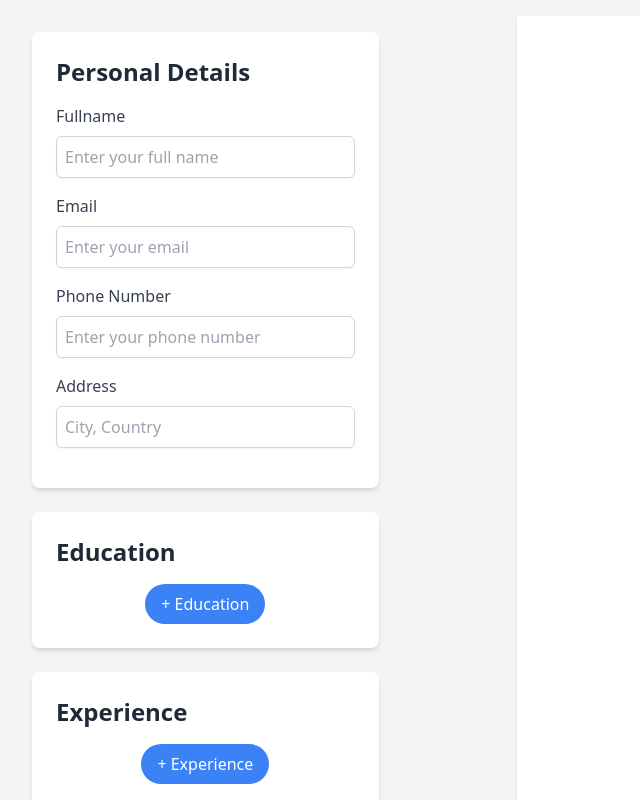
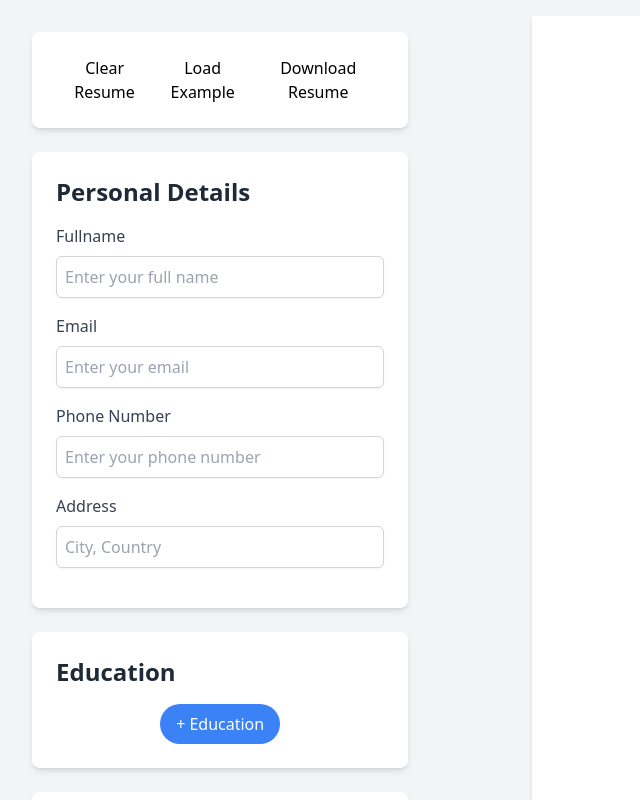
Before and after one commit to minhnguyen9702/odin-cv-builder, a React (Vite) app: page / in a window 1280 px wide. Shown: the top 800 px of the page, without its empty margins (0-640 px from the left). Built offline with nearby package versions, Linux system fonts and the light colour scheme.

Commit message:
add clear resume

```diff
--- a/src/App.jsx
+++ b/src/App.jsx
@@ -5,6 +5,7 @@ import PersonalDetails from "./PersonalDetails";
 import EducationDetails from "./EducationDetails";
 import ExperienceDetails from "./ExperienceDetails";
 import Display from "./Display";
+import ButtonsTray from "./ButtonsTray";
 
 function App() {
   // This section handles personalInfo
@@ -76,9 +77,24 @@ function App() {
     setExperienceInfo(experienceInfo.filter((exp) => exp.id !== id));
   };
 
+  const clearResume = () => {
+    setPersonalInfo({
+      fullname: "",
+      email: "",
+      phone: "",
+      address: "",
+    });
+    setEducationInfo([]);
+    setExperienceInfo([]);
+  };
+
   return (
     <div className="flex bg-gray-100">
+      {/* Input Section*/}
       <div className="flex-grow m-8">
+        <ButtonsTray
+          onClear={clearResume}
+        />
         <DetailsWrapper header="Personal Details">
           <PersonalDetails
             personalInfo={personalInfo}
@@ -102,7 +118,8 @@ function App() {
           />
         </DetailsWrapper>
       </div>
-      <div className="w-2/3 ml-4">
+      <div className="w-[68%] ml-4">
+        {/* Display Section*/}
         <Display
           personalInfo={personalInfo}
           educationInfo={educationInfo}
--- /dev/null
+++ b/src/ButtonsTray.jsx
@@ -0,0 +1,19 @@
+import PropTypes from "prop-types";
+
+function ButtonsTray({ onClear, onLoadExample, onDownload }) {
+  return (
+    <div className="mx-auto p-6 bg-white rounded-lg shadow-md mb-6 flex justify-between">
+      <button onClick={onClear}>Clear Resume</button>
+      <button>Load Example</button>
+      <button>Download Resume</button>
+    </div>
+  );
+}
+
+ButtonsTray.propTypes = {
+  onClear: PropTypes.func,
+  onLoadExample: PropTypes.func,
+  onDownload: PropTypes.func,
+};
+
+export default ButtonsTray;
```
